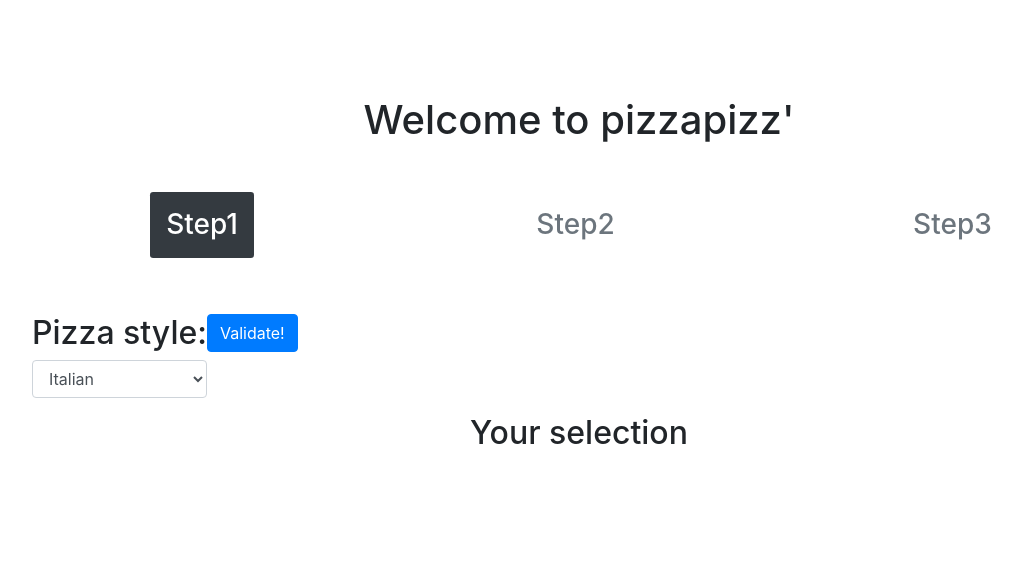
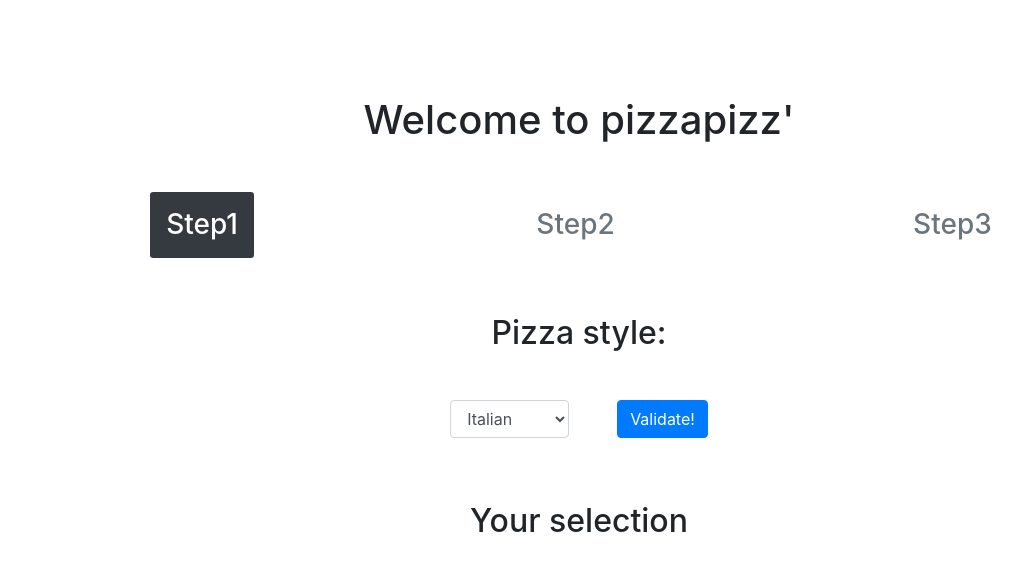
Before and after one commit to JulietteHoisnard/pizza_maker_react_redux, a React (Create React App) app: page / in a window 1280 px wide. Shown: the top 570 px of the page, without its empty margins (61-1083 px from the left). Built offline with nearby package versions, Linux system fonts and the light colour scheme.

Commit message:
Remove yarn.lock

```diff
--- a/src/features/pizza/PizzaForm.js
+++ b/src/features/pizza/PizzaForm.js
@@ -33,40 +33,40 @@ export const PizzaForm = (options) => {
   return (
     <Container className="container-md mx-auto">
       <Form onSubmit={handleSubmit}>
-        <div className="d-flex">
+        <h2>Pizza {options.type}:</h2>
+        <div className="my-5 d-flex justify-content-center">
           <Form.Group controlId="Form.ControlParticipantIdentity">
-            <h2>Pizza {options.type}:</h2>
             {options.type !== "toppings" && (
               <Form.Control
                 as="select"
                 value={selectedChoice}
                 onChange={(e) => setSelectedChoice(e.target.value)}
               >
-                {options.options.map((option) => (
-                  <option key={option} value={option}>
+                {options.options.map((option, index) => (
+                  <option key={index} value={option}>
                     {option}
                   </option>
                 ))}
               </Form.Control>
             )}
             {options.type === "toppings" && (
-              <>
-                {options.options.map((option) => (
+              <div className="d-flex justify-content-between flex-wrap">
+                {options.options.map((option, index) => (
                   <>
                     <Form.Label>{option}:</Form.Label>
                     <Form.Control
                       type="checkbox"
                       defaultChecked={checkedOption}
                       name={option}
-                      key={option}
+                      key={index}
                       onChange={onTickedFoodChange}
                     />{" "}
                   </>
                 ))}
-              </>
+              </div>
             )}
           </Form.Group>
-          <div style={{ textAlign: "right" }}>
+          <div className="ml-5">
             <Button type="submit">
               {options.type === "toppings" ? "Order now!" : "Validate!"}
             </Button>
```
Also changed, not shown: 2 other files (tests, documents, lock files or other folders).
